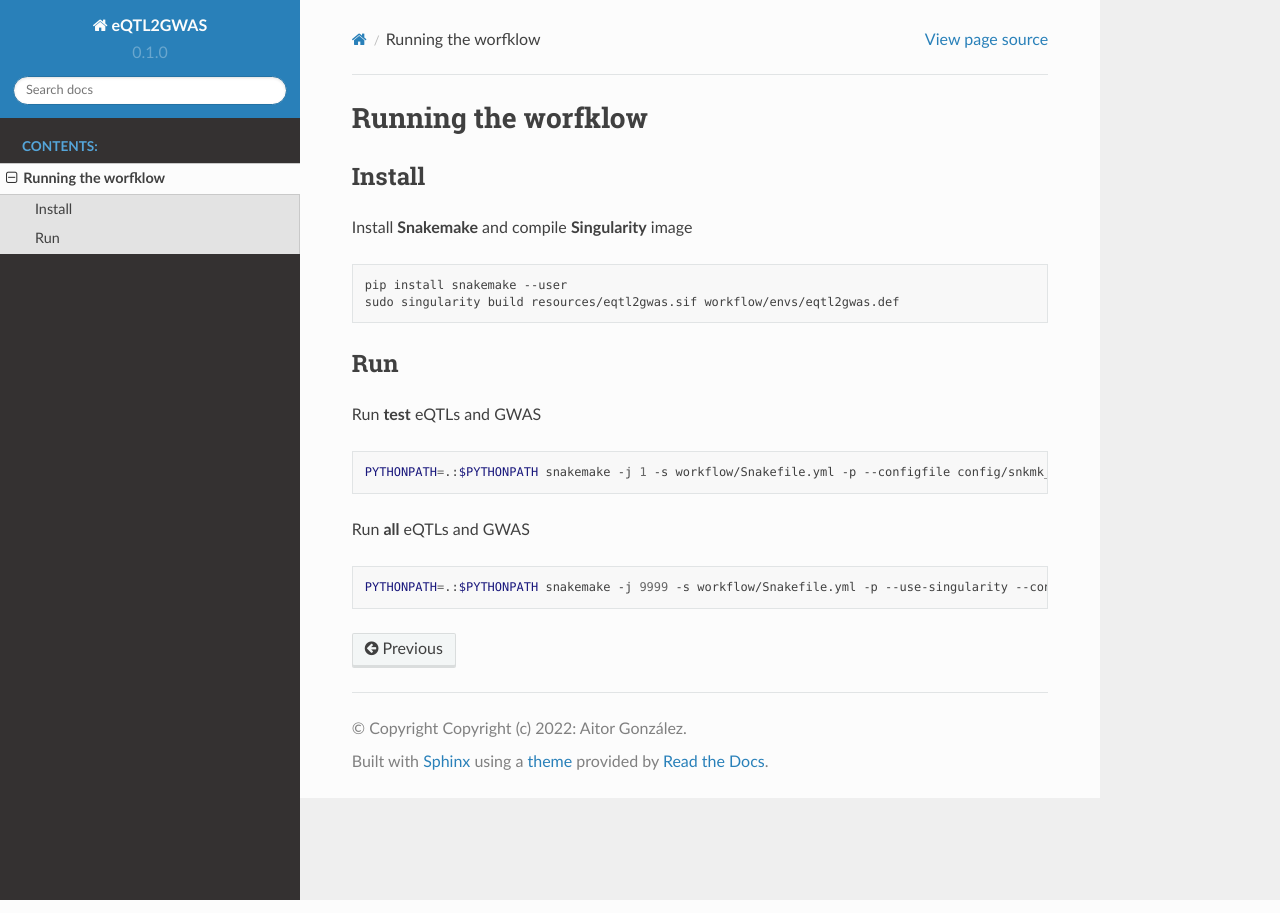
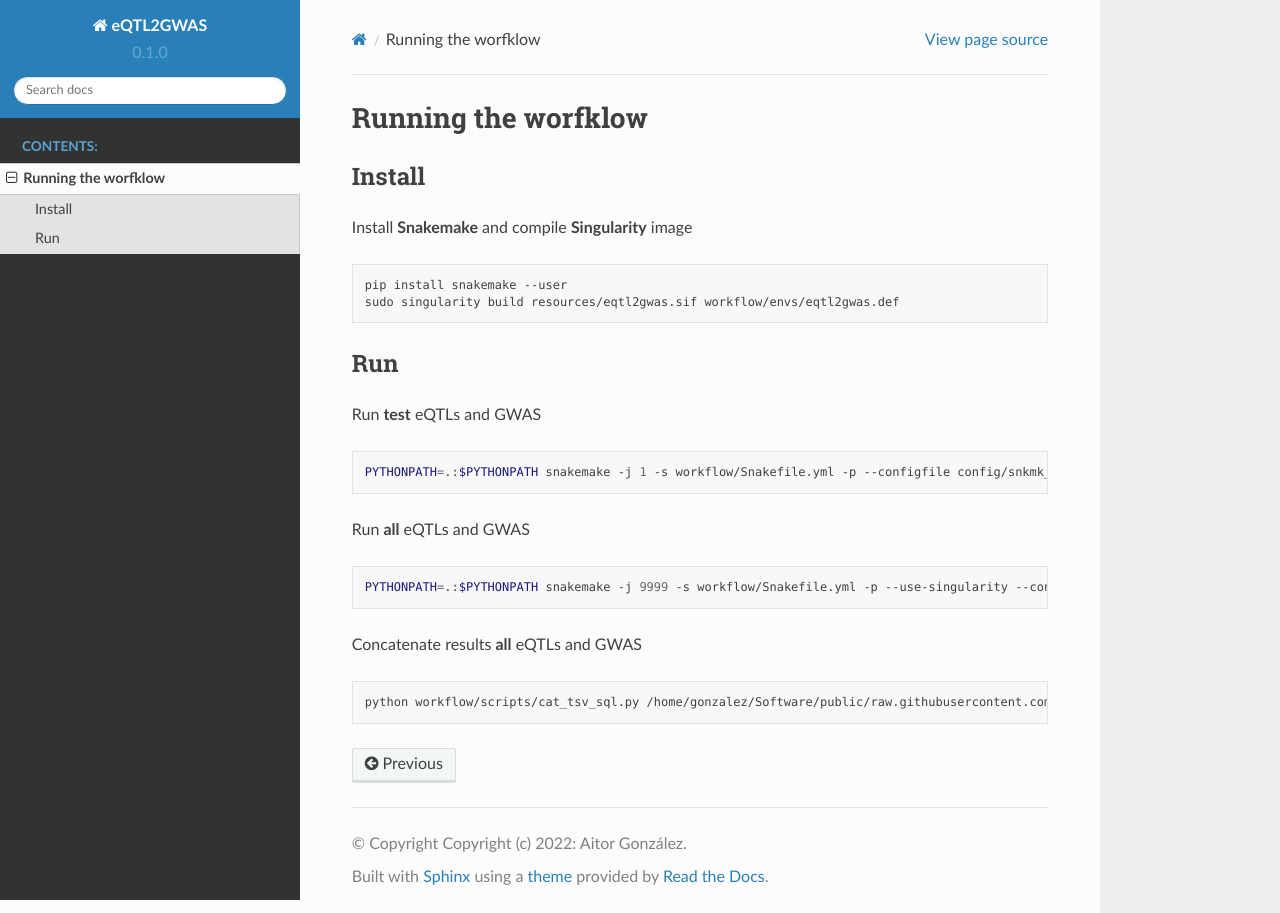
Before and after one commit to aitgon/gwas2eqtl, a Sphinx documentation site: the page built from doc/content/workflow.rst, in a window 1280 px wide. Built offline with Sphinx 7.4.7 and the Read the Docs theme 2.0.0, drawn with Linux system fonts in a browser that asks for light colours.

Commit message:
DOC added cat_tsv command

```diff
--- a/doc/content/workflow.rst
+++ b/doc/content/workflow.rst
@@ -25,3 +25,9 @@ Run **all** eQTLs and GWAS
 .. code-block:: bash
 
     PYTHONPATH=.:$PYTHONPATH snakemake -j 9999 -s workflow/Snakefile.yml -p --use-singularity --configfile config/snkmk_all.yml  --singularity-args="\-u"
+
+Concatenate results **all** eQTLs and GWAS
+
+.. code-block:: bash
+
+    python workflow/scripts/cat_tsv_sql.py /home/gonzalez/Software/public/raw.githubusercontent.com/eQTL-Catalogue/eQTL-Catalogue-resources/master/tabix/tabix_ftp_paths.tsv config/manual_annotation.ods out/coloc/genome/5e-08/1000000  out/merged/genome/5e-08/1000000/coloc.tsv out/merged/genome/5e-08/1000000/coloc.ods out/merged/genome/5e-08/1000000/db.sqlite
```
